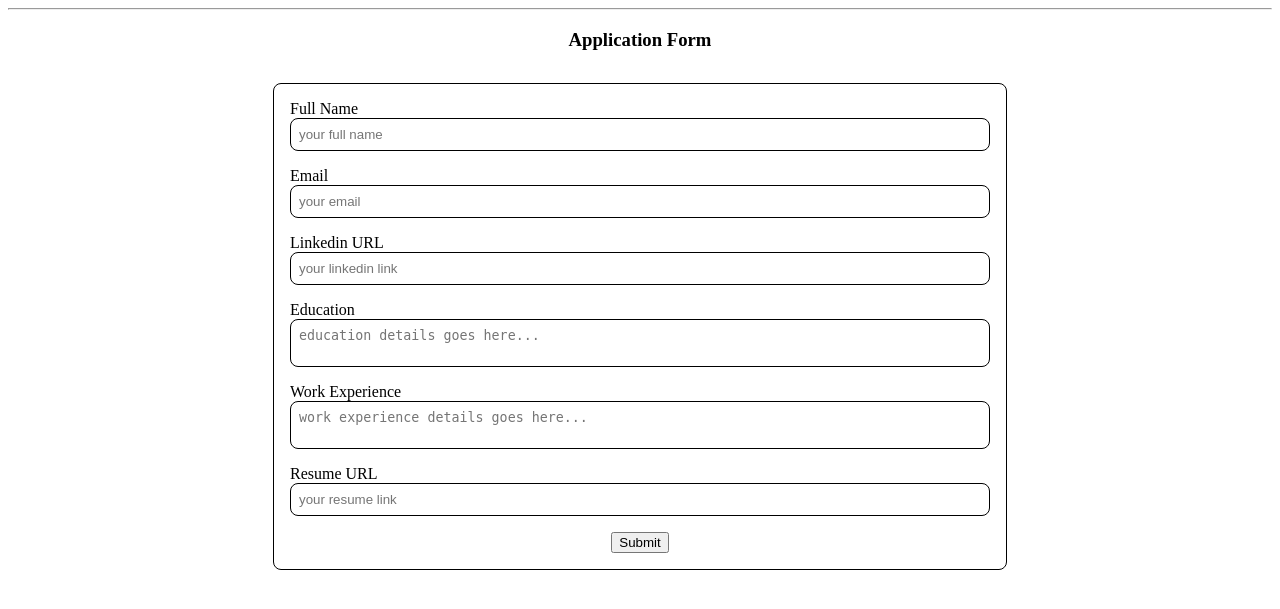
After one commit to SMShafeen/Flask-Project, a Flask app: template templates/application_form.html in a window 1280 px wide. The commit adds this page. Shown: the top 609 px of the page. Run offline with Flask 3, Linux system fonts and the light colour scheme; the template is opened without the code that fills it, so the values that code supplies are empty.

Commit message:
insert application into database

```diff
--- a/app.py
+++ b/app.py
@@ -1,5 +1,5 @@
-from flask import Flask, render_template, jsonify
-from database import load_jobs_from_db, load_job_from_db
+from flask import Flask, render_template, jsonify, request
+from database import load_jobs_from_db, load_job_from_db, add_application_to_db
 
 app = Flask(__name__)
 
@@ -20,6 +20,13 @@ def show_job(id):
     return "Page not found!", 404
   return render_template('job_page.html', job=job)
 
+@app.route("/job/<id>/apply", methods=['post'])
+def apply_to_job(id):
+  job = load_job_from_db(id)
+  # data = request.args # for getting data from url
+  data = request.form # for getting data from form
+  add_application_to_db(id, data)
+  return render_template('application_submitted.html', application=data, job=job)
 
 if __name__ == "__main__":
   app.run(host='0.0.0.0', debug=True)
--- /dev/null
+++ b/templates/application_form.html
@@ -0,0 +1,54 @@
+<style>
+    .form{
+        max-width: 700px;
+        margin: 2rem auto !important;
+        border: 1px solid black;
+        border-radius: .5rem;
+        padding: 1rem;
+    }
+    .box{
+        margin-bottom: 1rem;
+    }
+    .box input, .box textarea{
+        display: block;
+        width: 100%;
+        border: 1px solid black;
+        border-radius: .5rem;
+        padding: .5rem;
+        outline: none;
+    }
+    .box textarea{
+        resize: none;
+    }
+</style>
+<hr>
+<h3 style="text-align:center;">Application Form</h3>
+<form class="form" action="/job/{{job.id}}/apply" method="post">
+    <div class="box">
+        <label for="">Full Name</label>
+        <input type="text" name="full_name" placeholder="your full name">
+    </div>
+    <div class="box">
+        <label for="">Email</label>
+        <input type="email" name="email" placeholder="your email">
+    </div>
+    <div class="box">
+        <label for="">Linkedin URL</label>
+        <input type="text" name="linkedin_url" placeholder="your linkedin link">
+    </div>
+    <div class="box">
+        <label for="">Education</label>
+        <textarea name="education" placeholder="education details goes here..."></textarea>
+    </div>
+    <div class="box">
+        <label for="">Work Experience</label>
+        <textarea name="work_experience" placeholder="work experience details goes here..."></textarea>
+    </div>
+    <div class="box">
+        <label for="">Resume URL</label>
+        <input type="text" name="resume_url" placeholder="your resume link">
+    </div>
+    <div class="box" style="text-align:center; margin-bottom:0;">
+        <button class="btn btn-primary" type="submit">Submit</button>
+    </div>
+</form>
--- a/templates/banner.html
+++ b/templates/banner.html
@@ -6,4 +6,4 @@
       margin-bottom: 16px;
     }
 </style>
-<img id="banner" class="img-fluid" src="../static/banner.jpg" style="margin-top:5rem">
+<img id="banner" class="img-fluid" src="/static/banner.jpg" style="margin-top:5rem">
--- a/templates/job_page.html
+++ b/templates/job_page.html
@@ -29,6 +29,7 @@
         </ol>
         <h4>Salary</h4>
         <p>{{ job.currency }} {{ job['salary'] }}</p>
+        {% include "application_form.html" %}
     </div>
 
     {% include "footer.html" %}
```
Also changed, not shown: database.py (+18 -1 lines), templates/application_submitted.html (added, +42 -0 lines).
